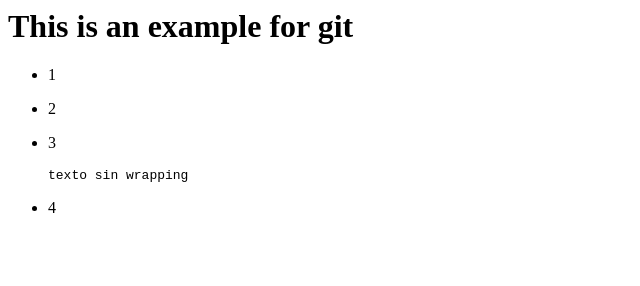
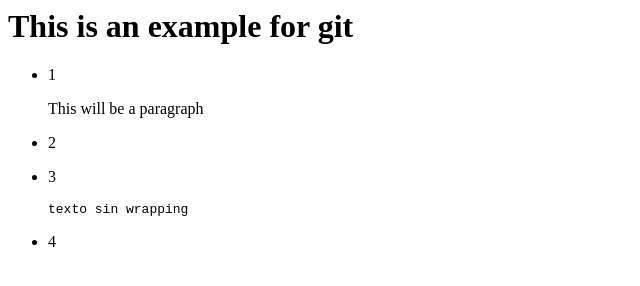
Before and after one commit to AcheZC/First, a plain HTML site: page Index.html in a window 1280 px wide. Shown: the whole page, without its empty margins (0-640 px from the left). Drawn offline with Linux system fonts and the light colour scheme.

Commit message:
Se agrego el texto a un parrafo

```diff
--- a/Index.html
+++ b/Index.html
@@ -13,7 +13,7 @@
     <ul>
         <li>
             <p src = "assets/js/app.js">1</p>
-            <p></p>
+            <p>This will be a paragraph</p>
         </li>
         <li>
             <p>2</p>
```
